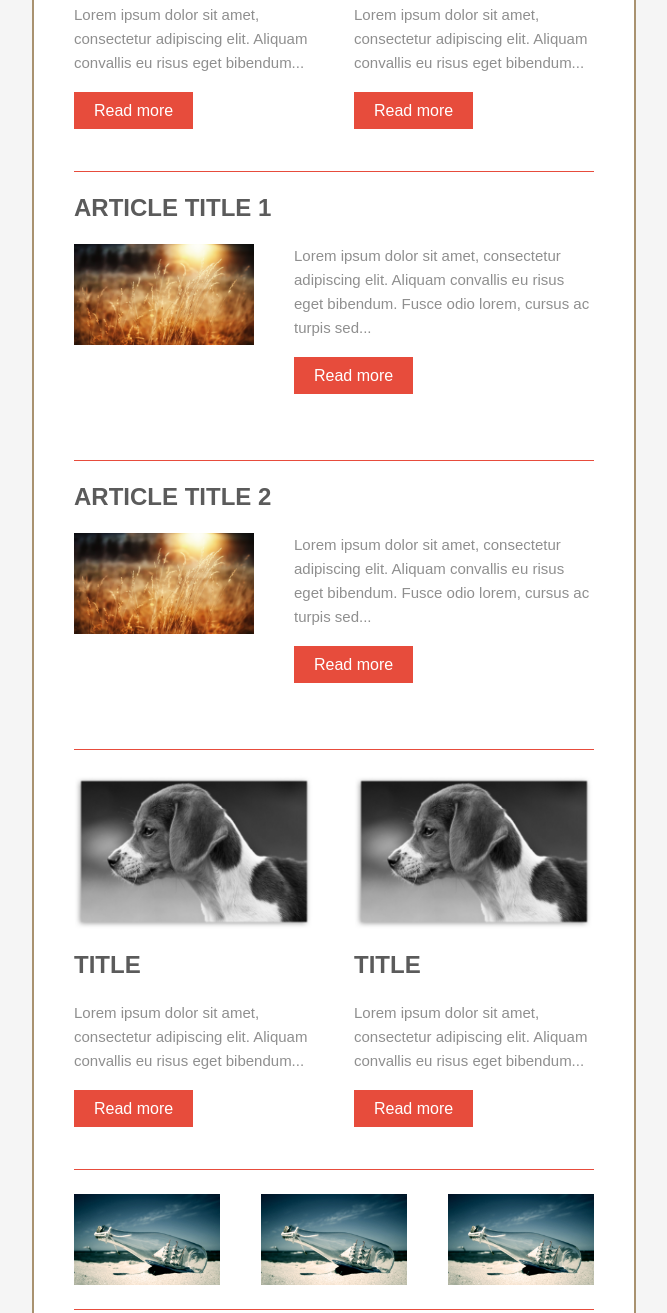
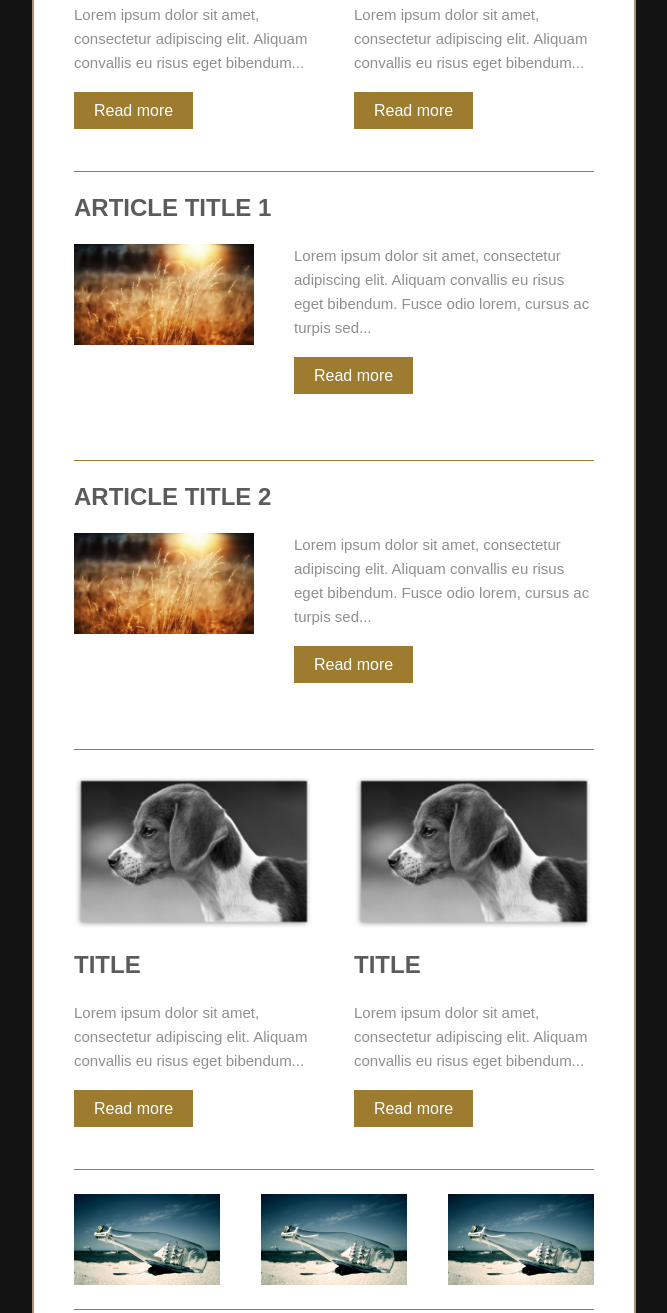
Before and after one commit to jtaalmasco/Collection-Newsletter-1, a plain HTML site: page 3rd/index.html in a window 1280 px wide. Shown: the part 652-1965 px from the top of the page, without its empty margins (306-973 px from the left). Drawn offline with Linux system fonts and the light colour scheme.

Commit message:
Updated Template 3

```diff
--- a/3rd/index.html
+++ b/3rd/index.html
@@ -9,7 +9,7 @@
             -->
       </style>
    </head>
-   <body style="font-family:Arial, Helvetica, sans-serif; background:#f5f5f5; line-height:24px;">
+   <body style="font-family:Arial, Helvetica, sans-serif; background:#131212; line-height:24px;">
       <table width="600" border="0" align="center" cellpadding="0" cellspacing="0" bgcolor="#ffffff" style="border: 2px solid #a99270;">
         <!-- Logo Container-->
          <tr>
@@ -22,7 +22,7 @@
             <td height="50" bgcolor="#ececec">
                <table width="100%" border="0" cellspacing="0" cellpadding="0">
                   <tr>
-                     <td width="300" style="font-size:30px; font-weight:bold; color:#8f8f8f; padding-left:20px">SampleMail <span style="color:#e74c3c; font-size:18px;">october 2015</span></td>
+                     <td width="300" style="font-size:30px; font-weight:bold; color:#8f8f8f; padding-left:20px">SampleMail <span style="color:#9d7c30; font-size:18px;">october 2015</span></td>
                      <td width="300" align="right"><a href="#" style="color:#8f8f8f; font-size:12px; margin-right:20px; text-decoration:none">View in browser</a></td>
                   </tr>
                </table>
@@ -32,7 +32,7 @@
             <td bgcolor="#e0e0e0" style="padding:20px; font-size:16px; color:#8f8f8f" align="center">Lorem ipsum dolor sit amet, quem doctus tamquam vix cu. Sit at magna ludus delenit, quo ut congue minimum atomorum. Nonumy comprehensam sea ea, ne sumo utroque tincidunt sea. An vidit deserunt mediocritatem eam ...<br /><br /></td>
          </tr>
          <tr>
-            <td bgcolor="#e0e0e0" align="center"><a href="#" style="padding-top:10px; padding-bottom:10px; padding-left:20px; padding-right:20px; font-size:24px; font-weight:bold; color:#fff; background:#e74c3c; text-decoration:none;">Read More</a></td>
+            <td bgcolor="#e0e0e0" align="center"><a href="#" style="padding-top:10px; padding-bottom:10px; padding-left:20px; padding-right:20px; font-size:24px; font-weight:bold; color:#fff; background:#9d7c30; text-decoration:none;">Read More</a></td>
          </tr>
          <tr>
             <td height="30" bgcolor="#e0e0e0">&nbsp;</td>
@@ -77,9 +77,9 @@
                      <td>&nbsp;</td>
                   </tr>
                   <tr>
-                     <td><a href="#" style="text-decoration:none; color:#fff; background:#e74c3c; padding-top:10px; padding-bottom:10px; padding-left:20px; padding-right:20px;">Read more</a></td>
+                     <td><a href="#" style="text-decoration:none; color:#fff; background:#9d7c30; padding-top:10px; padding-bottom:10px; padding-left:20px; padding-right:20px;">Read more</a></td>
                      <td>&nbsp;</td>
-                     <td><a href="#" style="text-decoration:none; color:#fff; background:#e74c3c; padding-top:10px; padding-bottom:10px; padding-left:20px; padding-right:20px;">Read more</a></td>
+                     <td><a href="#" style="text-decoration:none; color:#fff; background:#9d7c30; padding-top:10px; padding-bottom:10px; padding-left:20px; padding-right:20px;">Read more</a></td>
                   </tr>
                   <tr>
                      <td>&nbsp;</td>
@@ -87,7 +87,7 @@
                      <td>&nbsp;</td>
                   </tr>
                   <tr>
-                     <td colspan="3" style="border-bottom:solid 1px #e74c3c">&nbsp;</td>
+                     <td colspan="3" style="border-bottom:solid 1px #9d7c30">&nbsp;</td>
                   </tr>
                </table>
             </td>
@@ -118,7 +118,7 @@
                   </tr>
                   <tr>
                      <td width="40">&nbsp;</td>
-                     <td><a href="#" style="text-decoration:none; color:#fff; background:#e74c3c; padding-top:10px; padding-bottom:10px; padding-left:20px; padding-right:20px;">Read more</a></td>
+                     <td><a href="#" style="text-decoration:none; color:#fff; background:#9d7c30; padding-top:10px; padding-bottom:10px; padding-left:20px; padding-right:20px;">Read more</a></td>
                   </tr>
                   <tr>
                      <td width="40">&nbsp;</td>
@@ -130,7 +130,7 @@
                      <td>&nbsp;</td>
                   </tr>
                   <tr>
-                     <td colspan="3" valign="top" style="border-bottom:solid 1px #e74c3c">&nbsp;</td>
+                     <td colspan="3" valign="top" style="border-bottom:solid 1px #9d7c30">&nbsp;</td>
                   </tr>
                </table>
             </td>
@@ -161,7 +161,7 @@
                   </tr>
                   <tr>
                      <td width="40">&nbsp;</td>
-                     <td><a href="#" style="text-decoration:none; color:#fff; background:#e74c3c; padding-top:10px; padding-bottom:10px; padding-left:20px; padding-right:20px;">Read more</a></td>
+                     <td><a href="#" style="text-decoration:none; color:#fff; background:#9d7c30; padding-top:10px; padding-bottom:10px; padding-left:20px; padding-right:20px;">Read more</a></td>
                   </tr>
                   <tr>
                      <td width="40">&nbsp;</td>
@@ -173,7 +173,7 @@
                      <td>&nbsp;</td>
                   </tr>
                   <tr>
-                     <td colspan="3" valign="top" style="border-bottom:solid 1px #e74c3c">&nbsp;</td>
+                     <td colspan="3" valign="top" style="border-bottom:solid 1px #9d7c30">&nbsp;</td>
                   </tr>
                </table>
             </td>
@@ -218,9 +218,9 @@
                      <td>&nbsp;</td>
                   </tr>
                   <tr>
-                     <td><a href="#" style="text-decoration:none; color:#fff; background:#e74c3c; padding-top:10px; padding-bottom:10px; padding-left:20px; padding-right:20px;">Read more</a></td>
+                     <td><a href="#" style="text-decoration:none; color:#fff; background:#9d7c30; padding-top:10px; padding-bottom:10px; padding-left:20px; padding-right:20px;">Read more</a></td>
                      <td>&nbsp;</td>
-                     <td><a href="#" style="text-decoration:none; color:#fff; background:#e74c3c; padding-top:10px; padding-bottom:10px; padding-left:20px; padding-right:20px;">Read more</a></td>
+                     <td><a href="#" style="text-decoration:none; color:#fff; background:#9d7c30; padding-top:10px; padding-bottom:10px; padding-left:20px; padding-right:20px;">Read more</a></td>
                   </tr>
                   <tr>
                      <td>&nbsp;</td>
@@ -228,7 +228,7 @@
                      <td>&nbsp;</td>
                   </tr>
                   <tr>
-                     <td colspan="3" style="border-bottom:solid 1px #e74c3c">&nbsp;</td>
+                     <td colspan="3" style="border-bottom:solid 1px #9d7c30">&nbsp;</td>
                   </tr>
                </table>
             </td>
@@ -250,7 +250,7 @@
                      <td width="146"><img src="images/4.jpg" alt="" width="146"  /></td>
                   </tr>
                   <tr>
-                     <td colspan="5" style="border-bottom:solid 1px #e74c3c">&nbsp;</td>
+                     <td colspan="5" style="border-bottom:solid 1px #9d7c30">&nbsp;</td>
                   </tr>
                </table>
             </td>
@@ -263,7 +263,7 @@
          <!-- Footer and Information Container -->
          <tr>
             <td>
-               <table width="600" border="0" cellpadding="0" cellspacing="0" bgcolor="#e74c3c">
+               <table width="600" border="0" cellpadding="0" cellspacing="0" bgcolor="#9d7c30">
                   <tr>
                      <td width="40">&nbsp;</td>
                      <td width="240">&nbsp;</td>
```
